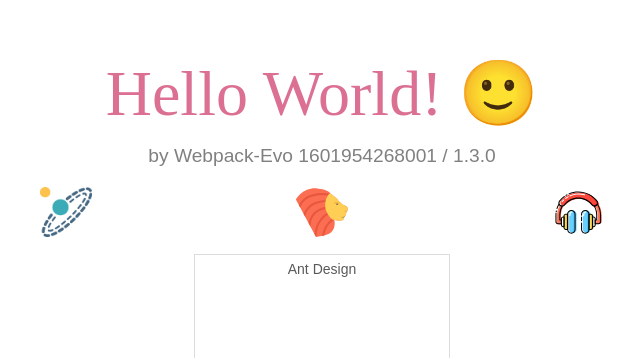
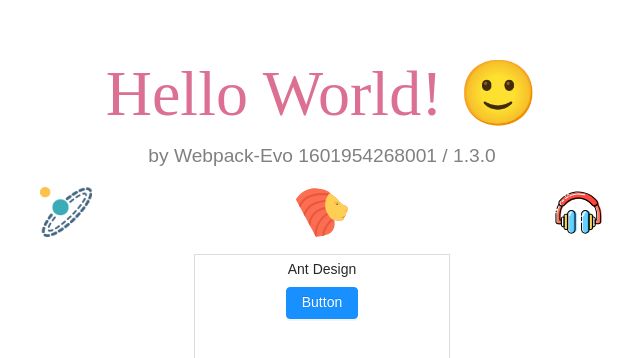
Before and after one commit to zacard-orc/webpack-evo, a React app: page / in a window 1280 px wide. Shown: the part 194-552 px from the top of the page, without its empty margins (318-958 px from the left). Built offline with nearby package versions, Linux system fonts and the light colour scheme.

Commit message:
ft: try add button 2

```diff
--- a/babel.config.js
+++ b/babel.config.js
@@ -8,6 +8,13 @@
       '@babel/plugin-proposal-decorators',
       {
         'legacy': true
+      }
+    ],
+    [
+      'import',
+      {
+        'libraryName': 'antd',
+        'libraryDirectory': 'es',
       }
     ],
     [
--- a/src/Scene/App.js
+++ b/src/Scene/App.js
@@ -21,9 +21,9 @@
   sum
 } from 'utils/math'
 
-// import {
-//   AntButton
-// } from '@/coms/AntButton'
+import {
+  AntButton
+} from '@/coms/AntButton'
 
 const App = () => <div className={css.gm}>
   <div className={css.title}>Hello World!&nbsp;🙂</div>
@@ -42,8 +42,7 @@
   </div>
   <div className={css.demoBar}>
     <div className={css.demoBlock}>
-      Ant Design
-      {/*<AntButton/>*/}
+      <AntButton/>
     </div>
   </div>
 </div>
--- a/src/coms/AntButton.js
+++ b/src/coms/AntButton.js
@@ -13,13 +13,20 @@
 
 import React from 'react';
 
-import 'AntButton.scss'
-
 import {
   Button
 } from 'antd';
 
-const AntButton = () => <Button/>
+const AntButton = () =>  {
+  return (
+    <div>
+      <h4>Ant Design</h4>
+      <p>
+        <Button type="primary">Button</Button>
+      </p>
+    </div>
+  )
+}
 
 export {
   AntButton
```
